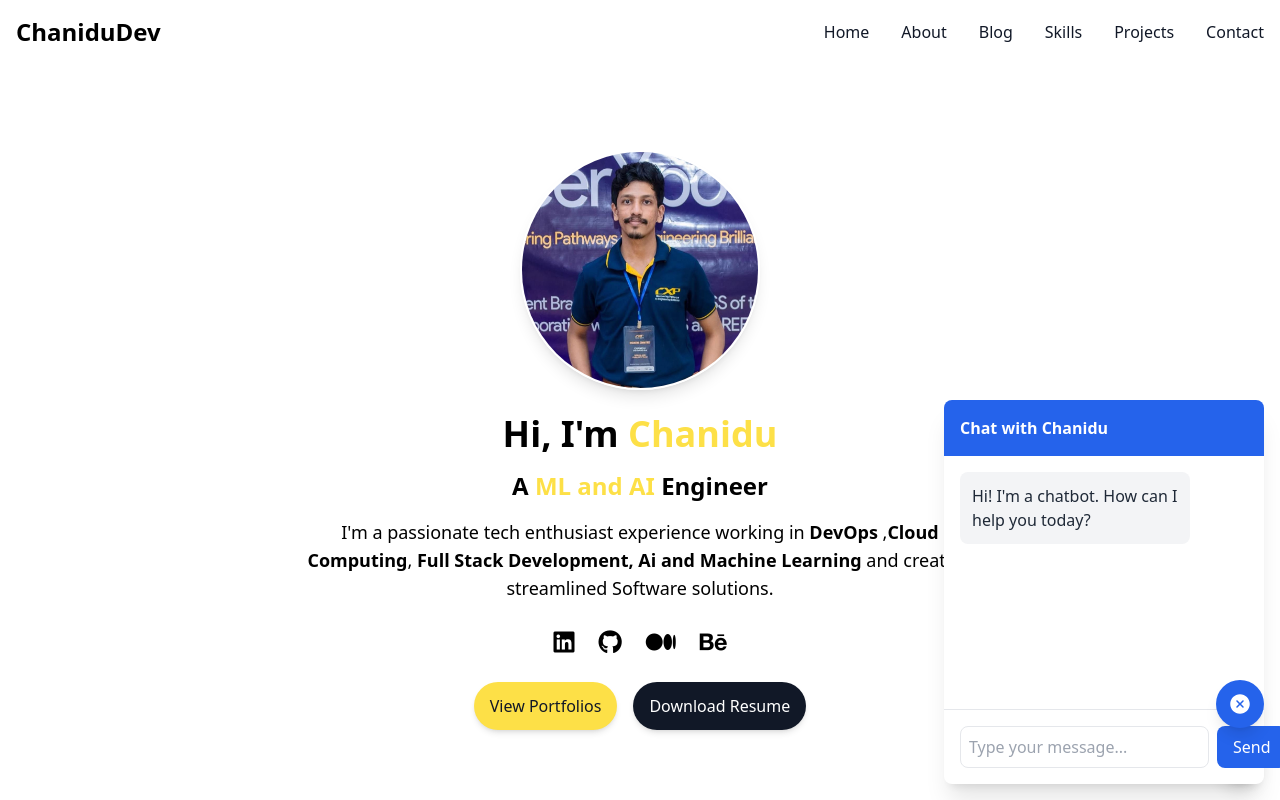
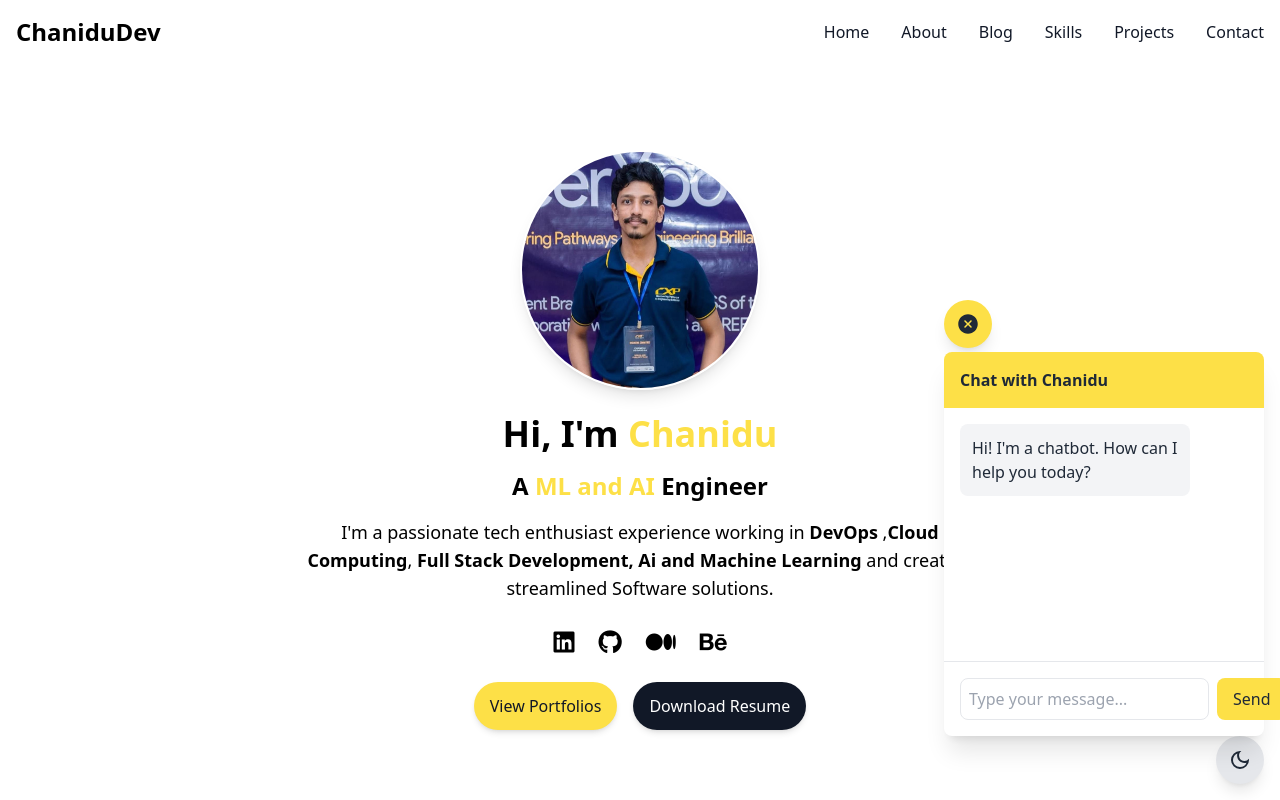
Before and after one commit to Chanidu26/ChaniduDev, a React (Create React App) app: page / in a window 1280 px wide. Both pictures are taken after a click on the button 1240 px from the left and 704 px from the top of the page. Shown: the top 800 px of the page. Built offline with nearby package versions, Linux system fonts and the light colour scheme.

Commit message:
Update ChatBot.js

```diff
--- a/src/components/ChatBot.js
+++ b/src/components/ChatBot.js
@@ -40,11 +40,11 @@ const Chatbot = () => {
   };
 
   return (
-    <div className="fixed bottom-4 right-4">
+    <div className="fixed bottom-16 right-4">
       {/* Chat toggle button */}
       <button
         onClick={() => setIsOpen(!isOpen)}
-       className="fixed bottom-16 right-4 bg-blue-600 text-white p-3 rounded-full mb-2 shadow-lg transition duration-300"
+       className="bottom-15 right-4 bg-yellow-300 text-gray-800 p-3 rounded-full mb-1 shadow-lg transition duration-300"
       >
         {isOpen ? <IoIosCloseCircle className='text-2xl'/> : <TbMessageChatbotFilled className='text-2xl'/>}
       </button>
@@ -53,8 +53,8 @@ const Chatbot = () => {
       {isOpen && (
         <div className="bg-white rounded-lg shadow-xl w-80 h-96 flex flex-col">
           {/* Header */}
-          <div className="bg-blue-600 text-white p-4 rounded-t-lg">
-            <h3 className="font-bold">Chat with Chanidu</h3>
+          <div className="bg-yellow-300 text-gray-800 p-4 rounded-t-lg">
+            <h3 className='font-bold'>Chat with Chanidu</h3>
           </div>
 
           {/* Messages */}
@@ -68,7 +68,7 @@ const Chatbot = () => {
                   className={`max-w-[80%] p-3 rounded-lg ${
                     message.isBot
                       ? 'bg-gray-100 text-gray-800'
-                      : 'bg-blue-600 text-white'
+                      : 'bg-yellow-300 text-gray-800'
                   }`}
                 >
                   {message.text}
@@ -89,7 +89,7 @@ const Chatbot = () => {
               />
               <button
                 type="submit"
-                className="bg-blue-600 text-white px-4 rounded-lg hover:bg-blue-700 font-medium"
+                className="bg-yellow-300 text-gray-800 px-4 rounded-lg hover:bg-yellow-400 font-medium"
               >
                 Send
               </button>
```
